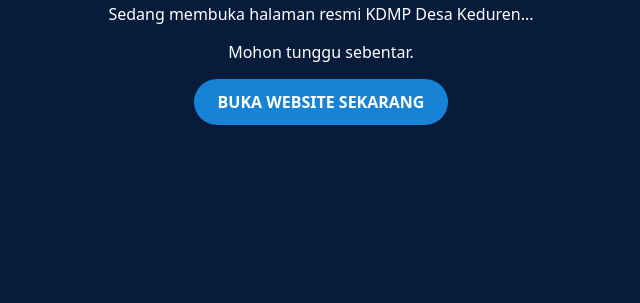
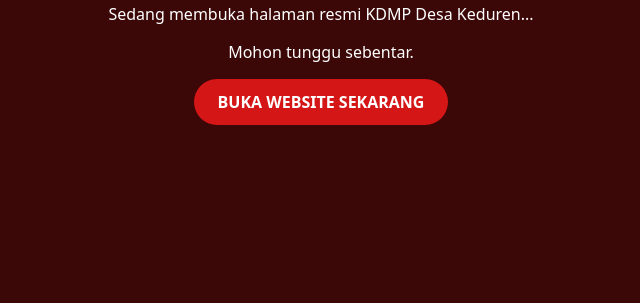
Before and after one commit to yogitaufik14-byte/KDMP, a plain HTML site: page index.html in a window 1280 px wide. Shown: the part 497-800 px from the top of the page, without its empty margins (319-959 px from the left). Drawn offline with Linux system fonts and the light colour scheme.

Commit message:
Update index.html

```diff
--- a/index.html
+++ b/index.html
@@ -56,7 +56,7 @@
             min-height: 100vh;
             margin: 0;
             padding: 20px;
-            background: #071b3b;
+            background: #3b0707;
             color: white;
             text-align: center;
         }
@@ -75,7 +75,7 @@
         a {
             display: inline-block;
             padding: 12px 24px;
-            background: #1683d5;
+            background: #d51616;
             color: white;
             border-radius: 30px;
             text-decoration: none;
```
